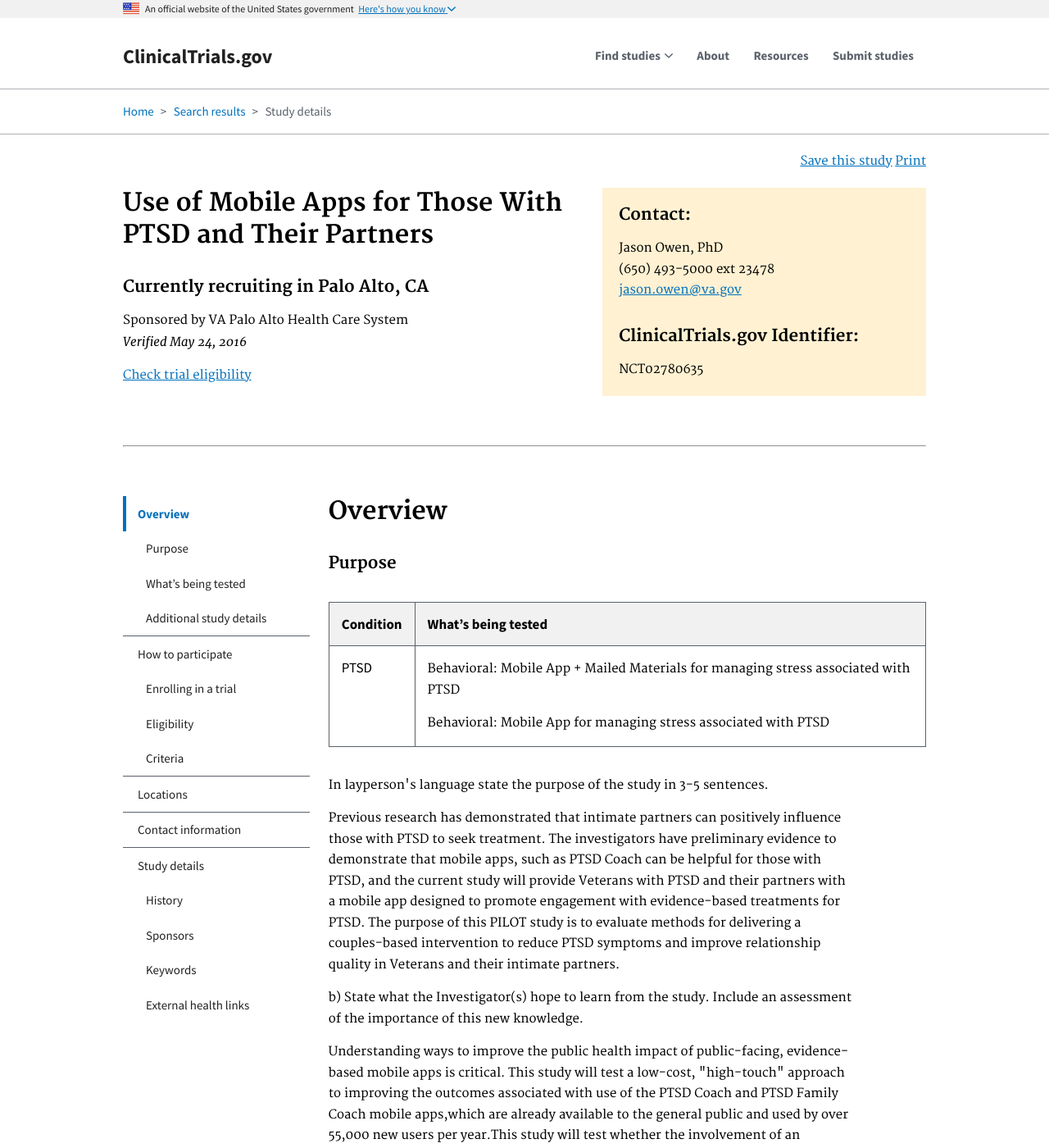
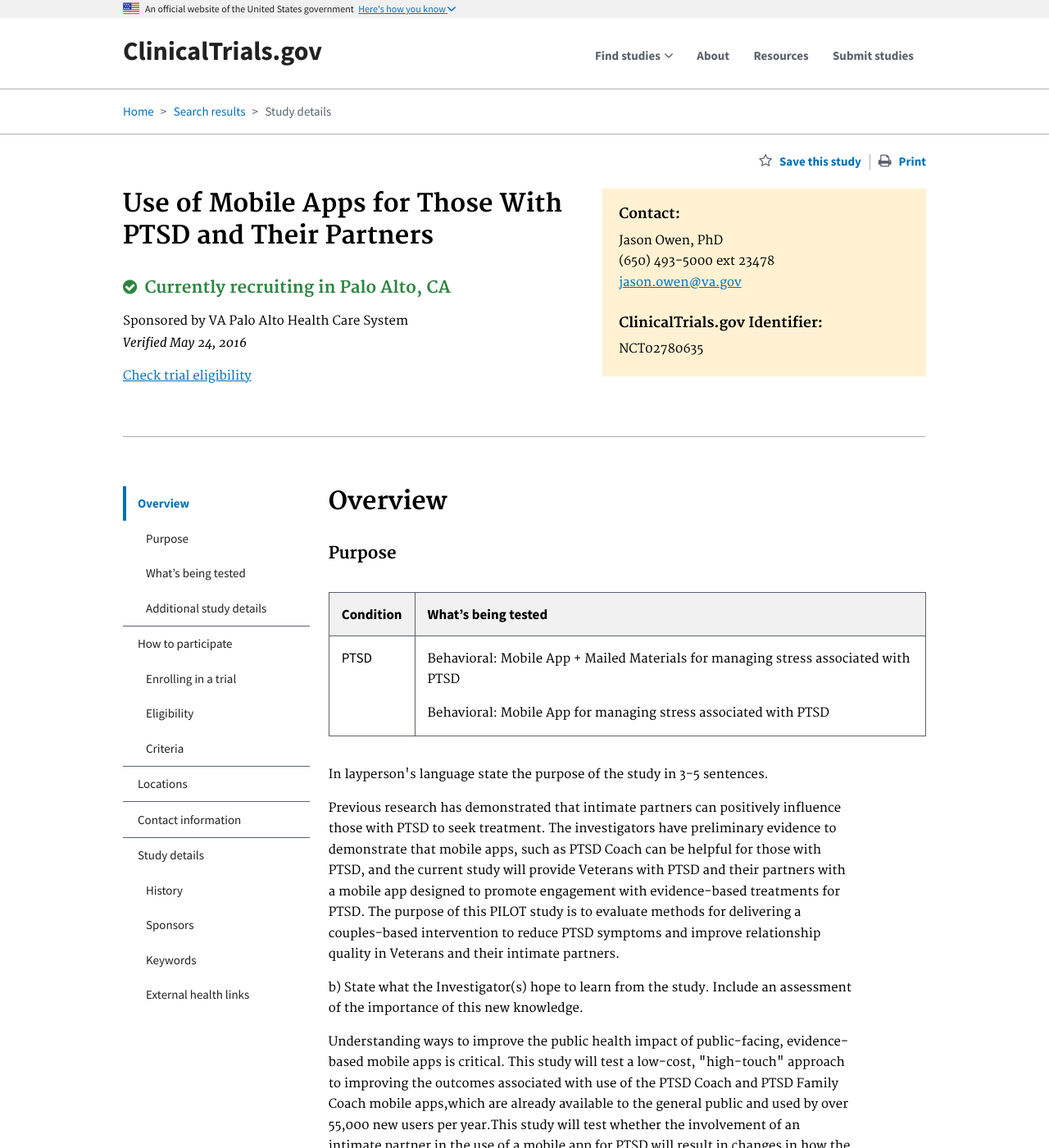
Before and after one commit to 18F/clinical-trials-prototype, a Jekyll site: the page built from pages/study-detail.md, in a window 1280 px wide and 1400 px high. Shown: the whole window at 82% size. Built offline with Jekyll 4.4.1, drawn with Linux system fonts in a browser that asks for light colours.

Commit message:
Style updates

```diff
--- a/_sass/_custom.scss
+++ b/_sass/_custom.scss
@@ -1,3 +1,25 @@
+// Mixins --------- //
+
+@mixin clip-margins {
+  :first-child {
+    margin-top: 0;
+  }
+
+  :last-child {
+    margin-bottom: 0;
+  }
+}
+
+// Grid --------- //
+
+// Fix usa-width-five-twelfths by removing right margin
+// TODO: fix in USWDS
+.usa-width-five-twelfths {
+  @include media($medium-screen) {
+    margin-right: 0;
+  }
+}
+
 // Typography ------------ //
 
 .h5 {
@@ -9,7 +31,51 @@
     max-width: $text-max-width;
   }
 }
-usa-accordion-bordered
+
+.usa-serif {
+  p,
+  a,
+  li,
+  span {
+    font-size: 1.5rem;
+    line-height: 1.7em;
+  }
+}
+
+// Horizontal rule -------- //
+
+// could call it a .divider
+hr {
+  border-bottom: 0;
+  border-top: 1px solid $color-gray-light;
+  margin-bottom: 6rem;
+  margin-top: 6rem !important;
+}
+
+// Table ------------ //
+
+// TODO: fix in USWDS
+td,
+th {
+  @include clip-margins; // Remove top and bottom margins in table cells
+  vertical-align: initial; // Align table cell text on top not middle
+}
+
+// Checkbox and radio buttons ------ //
+
+// Bug fixes
+.usa-fieldset-inputs {
+  li {
+    position: relative;
+  }
+}
+
+[type=checkbox],
+[type=radio] {
+  cursor: pointer;
+  height: auto;
+}
+
 // Navigation ------------ //
 
 .usa-logo-text {
@@ -88,6 +154,10 @@
 
   .fa {
     margin-right: 1rem;
+
+    &:before {
+      font-size: 20px;
+    }
   }
 }
 
@@ -129,12 +199,6 @@
   max-width: 212px;
 }
 
-.fa {
-  &:before {
-    font-size: 20px;
-  }
-}
-
 .fa-map-marker {
   left: 13px;
   position: relative;
@@ -168,6 +232,8 @@
   }
 }
 
+// Colors ------- //
+
 .usa-color-bg-primary-alt-lightest {
   background-color: $color-primary-alt-lightest;
 }
@@ -190,81 +256,55 @@
   background-color: $color-gold-lightest;
 }
 
-// Checkbox and radio fixes
-.usa-fieldset-inputs {
-  li {
-    position: relative;
-  }
+.usa-color-green {
+  color: $color-green;
 }
 
-[type=checkbox],
-[type=radio] {
-  cursor: pointer;
-  height: auto;
-}
-
-// Study detail ---------- //
-
-// TODO: fix in USWDS
-.usa-width-five-twelfths {
-  @include media($medium-screen) {
-    margin-right: 0;
-  }
-}
-
-@mixin clip-margins {
-  :first-child {
-    margin-top: 0;
-  }
-
-  :last-child {
-    margin-bottom: 0;
-  }
-}
-
-// TODO: fix in USWDS
-td,
-th {
-  @include clip-margins;
-  vertical-align: initial;
-}
+///////////////////////////////////
+// Study detail page ---------- //
+/////////////////////////////////
 
 .study_detail-page_links {
   @include padding(2rem null);
   float: right;
+
+  a {
+    font-family: $font-sans;
+    font-weight: $font-bold;
+    text-decoration: none;
+  }
+
+  .fa {
+    color: $color-gray;
+    font-size: $base-font-size;
+    margin-right: 6px;
+  }
 }
+
+.divider-vertical {
+  border-right: 1px solid $color-gray-light;
+  margin-left: 7px;
+  margin-right: 10px;
+}
+
+.study_detail-intro {
+  @include clip-margins;
+  clear: right;
+
+  h3 {
+    .fa {
+      margin-right: 4px;
+    }
+  }
+}
+
+// Breadcrumb navigation -------- //
 
 .sticky {
   @include media($large-screen) {
     position: sticky;
     top: 0;
   }
-}
-
-// could call it a .divider
-hr {
-  margin-bottom: 6rem;
-  margin-top: 6rem !important;
-}
-
-.box {
-  @include clip-margins;
-  padding: 2rem;
-}
-
-.usa-serif {
-  p,
-  a,
-  li,
-  span {
-    font-size: 1.5rem;
-    line-height: 1.7em;
-  }
-}
-
-.study_detail-intro {
-  @include clip-margins;
-  clear: right;
 }
 
 .submenu {
@@ -288,3 +328,8 @@
     text-decoration: none;
   }
 }
+
+.box {
+  @include clip-margins;
+  padding: 2rem;
+}
--- a/pages/study-detail.md
+++ b/pages/study-detail.md
@@ -19,12 +19,22 @@
 </nav>
 <div class="usa-grid usa-serif">
   <div class="study_detail-page_links">
-    <a href="#">Save this study</a>
-    <a href="#">Print</a>
+    <a href="#">
+      <i class="fa fa-star-o" aria-hidden="true"></i>
+      Save this study
+    </a>
+    <span class="divider-vertical"></span>
+    <a href="#">
+      <i class="fa fa-print" aria-hidden="true"></i>
+      Print
+    </a>
   </div>
   <div class="study_detail-intro usa-width-seven-twelfths">
     <h2>Use of Mobile Apps for Those With PTSD and Their Partners</h2>
-    <h3>Currently recruiting in Palo Alto, CA</h3>
+    <h3 class="usa-color-green">
+      <i class="fa fa-check-circle" aria-hidden="true"></i>
+      Currently recruiting in Palo Alto, CA
+    </h3>
     <p>
       Sponsored by VA Palo Alto Health Care System
       <br>
@@ -34,16 +44,16 @@
   </div>
   <div class="usa-width-five-twelfths">
     <aside class="box usa-color-bg-gold-lightest">
-      <h3>Contact:</h3>
-      <p>
+      <h4>Contact:</h4>
+      <span>
         Jason Owen, PhD
         <br>
         (650) 493-5000 ext 23478
         <br>
         <a href="#">jason.owen@va.gov</a>
-      </p>
-      <h3>ClinicalTrials.gov Identifier:</h3>
-      <p>NCT02780635</p>
+      </span>
+      <h4>ClinicalTrials.gov Identifier:</h4>
+      <span>NCT02780635</span>
     </aside>
   </div>
 </div>
```
